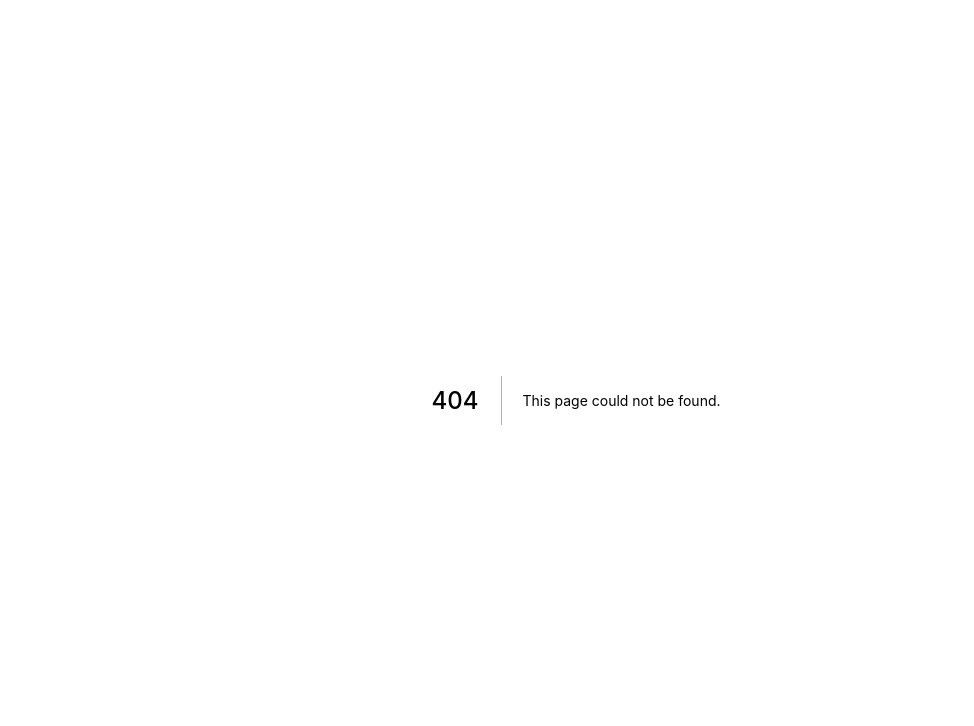
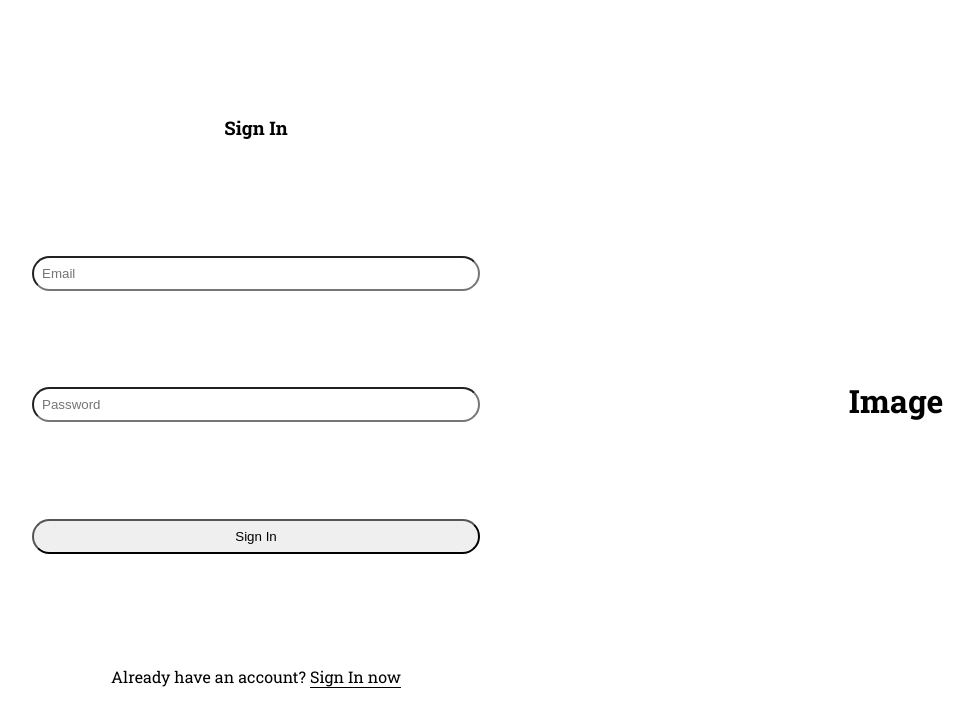
Before and after one commit to RCosta75/PoloChino-front, a Next.js app: page /login in a window 1280 px wide. Before the commit this address had no page. Shown: the top 726 px of the page, without its empty margins (64-1038 px from the left). Built offline with nearby package versions, Linux system fonts and the light colour scheme.

Commit message:
navbar-login-completed

```diff
--- /dev/null
+++ b/components/Login.js
@@ -0,0 +1,77 @@
+import { useState } from 'react';
+import { useRouter } from 'next/router';
+import { useDispatch, useSelector } from 'react-redux';
+import { login } from '../reducers/user';
+import styles from '../styles/Login.module.css';
+
+
+
+function Login() {
+  const user = useSelector((state) => state.user.value);
+  const [email, setemail] = useState('');
+  const [username, setUsername] = useState('');
+  const [password, setPassword] = useState('');
+  const [signState, setsignState] = useState('Sign In') //Pour modifier les titres selon l'inscription/connexion
+  const dispatch = useDispatch();
+  const router = useRouter();
+
+
+  if (user.token) {
+    router.push('/');
+  }
+
+const handleSignUp = () => {
+    fetch('url', {
+      method: 'POST',
+      headers: { 'Content-Type': 'application/json' },
+      body: JSON.stringify({ email, username, password }),
+    }).then(response => response.json())
+      .then(data => {
+        data.result && dispatch(login({ token: data.token, username, email}));
+      });
+  };
+
+
+const handleSignIn = () => {
+    fetch('url', {
+      method: 'POST',
+      headers: { 'Content-Type': 'application/json' },
+      body: JSON.stringify({ email, password }),
+    }).then(response => response.json())
+      .then(data => {
+        data.result && dispatch(login({ token: data.token, email: data.email, username: data.username }));
+      });
+  };
+
+
+
+
+   return (
+    <div className={styles.main}>
+    <div className={styles.left}>
+      <h3>{signState}</h3> {/*  Par default SignIn */}
+      {/* Si SignUp on rajoute l'input username en plus sinon null*/}
+      {signState === 'SignUp' ?
+        <input type="text" onChange={(e) => setUsername(e.target.value)} value={username} placeholder="Username" />
+        : null
+      }
+      <input type="text" onChange={(e) => setemail(e.target.value)} value={email} placeholder="Email" />
+      <input type="password" onChange={(e) => setPassword(e.target.value)} value={password} placeholder="Password" />
+      {/* Le bouton call par defaut la fonction handleSignIn mais si SignUp call la fonction handleSignUp*/}
+      <button  onClick={signState === 'SignIn' ? handleSignIn : handleSignUp}>
+        {signState}
+      </button>
+       {/*Par defaut on  a le bouton pour afficher SignUp et si on est dans SignIn on le bouton pour afficher SignIn*/}
+      {signState === 'SignIn' ?
+        <p>New member? <span onClick={() => setsignState('SignUp')}>Sign Up now</span></p>
+        :
+        <p>Already have an account? <span onClick={() => setsignState('SignIn')}>Sign In now</span></p>
+      }
+    </div>
+    <div className={styles.right}>
+        <h1>Image</h1>
+    </div>
+    </div>
+  );
+}
+export default Login;
--- a/package.json
+++ b/package.json
@@ -14,10 +14,12 @@
     "@fortawesome/free-regular-svg-icons": "^6.6.0",
     "@fortawesome/free-solid-svg-icons": "^6.6.0",
     "@fortawesome/react-fontawesome": "^0.2.2",
+    "@reduxjs/toolkit": "^2.3.0",
     "install": "^0.13.0",
     "next": "12.1.6",
     "react": "18.1.0",
-    "react-dom": "18.1.0"
+    "react-dom": "18.1.0",
+    "react-redux": "^9.1.2"
   },
   "devDependencies": {
     "@testing-library/jest-dom": "^5.16.4",
--- a/pages/_app.js
+++ b/pages/_app.js
@@ -1,14 +1,23 @@
 import '../styles/globals.css';
 import Head from 'next/head';
+//import pour redux
+import { Provider } from 'react-redux';
+import { configureStore } from '@reduxjs/toolkit';
+import user from '../reducers/user';
+
+const store = configureStore({
+  reducer: {user},
+ });
+
 
 function App({ Component, pageProps }) {
   return (
-    <>
-      <Head>
-        <title>Next.js App</title>
-      </Head>
-      <Component {...pageProps} />
-    </>
+    <Provider store={store}>
+    <Head>
+    <title>Next.js App</title>
+    </Head>
+    <Component {...pageProps} />
+  </Provider>
   );
 }
 
--- /dev/null
+++ b/pages/login.js
@@ -0,0 +1,15 @@
+import Head from 'next/head';
+import Login from '../components/Login';
+
+function LoginPage() {
+  return (
+    <>
+      <Head>
+        <title>Login / POL-HO</title>
+      </Head>
+      <Login />
+    </>
+  );
+}
+
+export default LoginPage;
--- /dev/null
+++ b/reducers/user.js
@@ -0,0 +1,25 @@
+import { createSlice } from '@reduxjs/toolkit';
+
+const initialState = {
+  value: { token: null, username: null, email:null },
+};
+
+export const userSlice = createSlice({
+  name: 'user',
+  initialState,
+  reducers: {
+    login: (state, action) => {
+      state.value.token = action.payload.token;
+      state.value.username = action.payload.username;
+      state.value.email = action.payload.email;
+    },
+    logout: (state) => {
+      state.value.token = null;
+      state.value.username = null;
+      state.value.email = null;
+    },
+  },
+});
+
+export const { login, logout } = userSlice.actions;
+export default userSlice.reducer;
--- a/styles/Header.module.css
+++ b/styles/Header.module.css
@@ -11,6 +11,10 @@
     display: flex;
     align-items: center;
     flex-wrap: wrap;
+  }
+
+  .left, .right:hover{
+    cursor: pointer;
   }
 
   .left img {
--- /dev/null
+++ b/styles/Login.module.css
@@ -0,0 +1,35 @@
+.main{
+    height: 100vh;
+    display: flex;
+}
+.left{
+    width: 50%;
+    display: flex;
+    flex-direction: column;
+    justify-content: space-evenly;
+    align-items: center;
+}
+.left input{
+    width: 70%;
+    border-radius: 50px;
+    padding: 1vh;
+
+}
+
+.left button{
+    width: 70%;
+    border-radius: 50px;
+    padding: 1vh;
+
+}
+.left span{
+    border-bottom: 1px solid black;
+
+}
+.right{
+    width: 50%;
+    display: flex;
+    flex-direction: column;
+    justify-content: center;
+    align-items: center;
+}
--- a/styles/globals.css
+++ b/styles/globals.css
@@ -1,8 +1,8 @@
+@import url('https://fonts.googleapis.com/css2?family=Roboto+Slab:wght@100..900&family=Space+Mono:ital,wght@0,400;0,700;1,400;1,700&display=swap');
 body {
   padding: 0;
   margin: 0;
-  font-family: -apple-system, BlinkMacSystemFont, Segoe UI, Roboto, Oxygen,
-    Ubuntu, Cantarell, Fira Sans, Droid Sans, Helvetica Neue, sans-serif;
+  font-family: 'Roboto Slab', serif;
 }
 
 * {
```
Also changed, not shown: components/Header.js (+45 -18 lines), 1 other file (tests, documents, lock files or other folders).
